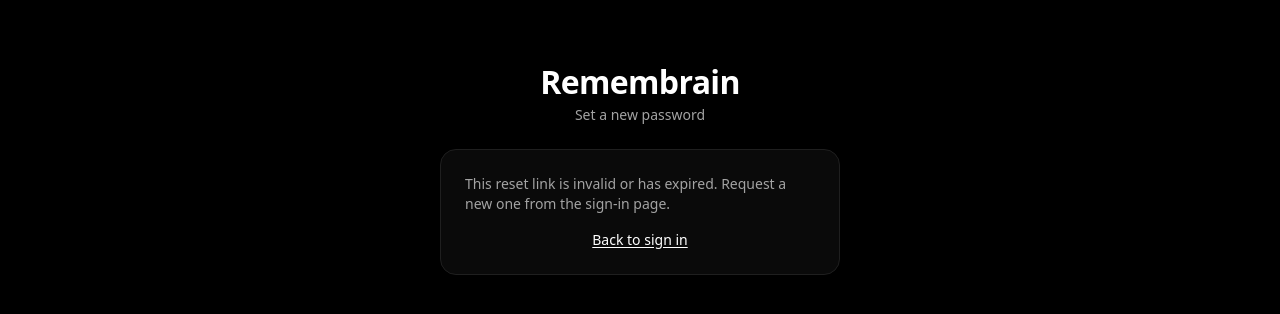
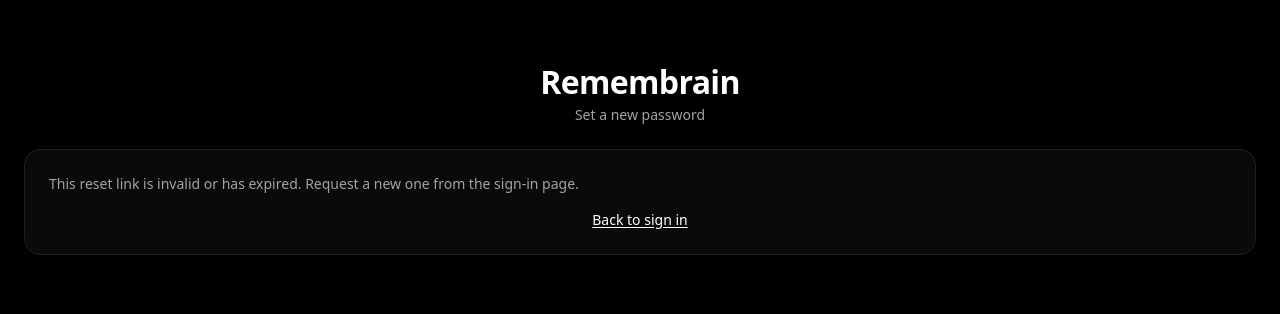
Before and after one commit to mirrorcoded/remembrain, a Next.js app: page /auth/reset-password in a window 1280 px wide. Shown: the top 314 px of the page. Built offline with nearby package versions, Linux system fonts and the light colour scheme; no server answers.

Commit message:
Fix PWA zoom and horizontal scroll on mobile

```diff
--- a/app/auth/reset-password/page.tsx
+++ b/app/auth/reset-password/page.tsx
@@ -113,8 +113,8 @@ export default function ResetPasswordPage() {
   }
 
   return (
-    <div className="min-h-screen bg-black text-white">
-      <main className="mx-auto flex w-full max-w-md flex-col gap-6 px-4 py-12 sm:px-6 sm:py-16">
+    <div className="min-h-screen max-w-full overflow-x-hidden bg-black text-white">
+      <main className="mx-auto flex w-full min-w-0 max-w-md touch-pan-y flex-col gap-6 overflow-x-hidden px-4 py-12 sm:px-6 sm:py-16">
         <header className="space-y-1 text-center">
           <h1 className="rb-display text-white">Remembrain</h1>
           <p className="text-sm text-[#a3a3a3]">Set a new password</p>
--- a/app/globals.css
+++ b/app/globals.css
@@ -24,7 +24,31 @@
   --font-mono: var(--font-geist-mono);
 }
 
+*,
+*::before,
+*::after {
+  box-sizing: border-box;
+}
+
+* {
+  max-width: 100vw;
+}
+
+html {
+  overflow-x: hidden;
+  width: 100%;
+  max-width: 100vw;
+  position: relative;
+  touch-action: pan-y;
+}
+
 body {
+  overflow-x: hidden;
+  width: 100%;
+  max-width: 100vw;
+  position: relative;
+  overscroll-behavior-x: none;
+  touch-action: pan-y;
   background: var(--background);
   color: var(--foreground);
   font-family:
@@ -39,6 +63,12 @@ body {
     sans-serif;
   font-size: 15px;
   line-height: 1.6;
+}
+
+/* Long-form text: wrap aggressive tokens / URLs without widening layout */
+.rb-wrap-text {
+  overflow-wrap: break-word;
+  word-break: break-word;
 }
 
 .rb-display {
--- a/app/layout.tsx
+++ b/app/layout.tsx
@@ -37,6 +37,11 @@ export const metadata: Metadata = {
 };
 
 export const viewport: Viewport = {
+  width: "device-width",
+  initialScale: 1,
+  maximumScale: 1,
+  userScalable: false,
+  viewportFit: "cover",
   themeColor: "#000000",
   colorScheme: "dark",
 };
@@ -51,7 +56,7 @@ export default function RootLayout({
       lang="en"
       className={`dark ${geistSans.variable} ${geistMono.variable} h-full antialiased`}
     >
-      <body className="flex min-h-full flex-col bg-black text-white">
+      <body className="flex min-h-full max-w-full touch-pan-y flex-col overflow-x-hidden bg-black text-white">
         <Providers>{children}</Providers>
         <ServiceWorkerRegistration />
       </body>
--- a/app/page.tsx
+++ b/app/page.tsx
@@ -2104,8 +2104,8 @@ export default function Home() {
       "mt-1 w-full min-h-11 rounded-xl border border-[#1f1f1f] bg-[#0a0a0a] px-[14px] py-2 text-[15px] text-white outline-none transition focus:border-white focus:ring-0";
 
     return (
-      <div className="min-h-screen bg-black text-white">
-        <main className="mx-auto flex w-full max-w-md flex-col gap-8 px-4 py-12 sm:px-6 sm:py-16">
+      <div className="min-h-screen max-w-full overflow-x-hidden bg-black text-white">
+        <main className="mx-auto flex w-full min-w-0 max-w-md touch-pan-y flex-col gap-8 overflow-x-hidden px-4 py-12 sm:px-6 sm:py-16">
           <header className="space-y-1 text-center">
             <h1 className="rb-display text-white">Remembrain</h1>
             <p className="text-[13px] text-[#a3a3a3]">
@@ -2270,8 +2270,8 @@ export default function Home() {
   }
 
   return (
-    <div className="min-h-screen bg-black text-white">
-      <main className="mx-auto flex w-full max-w-6xl flex-col px-4 pb-10 pt-4 sm:px-6">
+    <div className="min-h-screen max-w-full overflow-x-hidden bg-black text-white">
+      <main className="mx-auto flex w-full min-w-0 max-w-6xl touch-pan-y flex-col overflow-x-hidden px-4 pb-10 pt-4 sm:px-6">
         <header className="mb-8 flex flex-wrap items-start justify-between gap-4 sm:mb-8">
           <div className="space-y-2">
             <h1 className="rb-display text-white">Remembrain</h1>
@@ -2293,11 +2293,11 @@ export default function Home() {
         </header>
 
         <div
-          className={`sticky top-0 z-[60] -mx-4 mb-8 border-b border-[#1f1f1f] bg-black/95 pb-3 pt-2 backdrop-blur-md supports-[backdrop-filter]:bg-black/90 sm:-mx-6 sm:mb-8 sm:px-6 sm:pb-4 sm:pt-3 max-lg:transition-opacity ${
+          className={`sticky top-0 z-[60] -mx-4 mb-8 max-w-[100vw] min-w-0 border-b border-[#1f1f1f] bg-black/95 pb-3 pt-2 backdrop-blur-md supports-[backdrop-filter]:bg-black/90 sm:-mx-6 sm:mb-8 sm:px-6 sm:pb-4 sm:pt-3 max-lg:transition-opacity ${
             activeTab === "chat" && chatSidebarOpen && isMobileViewport ? "max-lg:hidden" : ""
           }`}
         >
-          <div className="grid w-full grid-cols-2 gap-3 px-4 sm:gap-3 sm:px-0">
+          <div className="grid min-w-0 w-full grid-cols-2 gap-3 px-4 sm:gap-3 sm:px-0">
             <button
               type="button"
               onClick={() => handleTabChange("entries")}
@@ -2323,7 +2323,7 @@ export default function Home() {
           </div>
         </div>
 
-        <div key={activeTab} className="rb-tab-pane flex flex-col gap-8">
+        <div key={activeTab} className="rb-tab-pane flex min-w-0 max-w-full flex-col gap-8">
         {activeTab === "entries" ? (
           <>
             <form
@@ -2340,7 +2340,7 @@ export default function Home() {
                     value={text}
                     onChange={(event) => setText(event.target.value)}
                     placeholder={t("common.placeholderEntry")}
-                    className="textarea-empty-inner max-h-[min(40vh,280px)] min-h-[8rem] w-full resize-none overflow-y-auto rounded-xl border border-[#1f1f1f] bg-[#0a0a0a] px-[14px] py-[14px] pr-16 text-[15px] leading-relaxed text-white outline-none transition focus:border-white focus:ring-0"
+                    className="textarea-empty-inner max-h-[min(40vh,280px)] min-h-[8rem] min-w-0 w-full resize-none overflow-y-auto break-words rounded-xl border border-[#1f1f1f] bg-[#0a0a0a] px-[14px] py-[14px] pr-16 text-[15px] leading-relaxed text-white outline-none transition focus:border-white focus:ring-0"
                   />
                   {isMounted && isSpeechSupported ? (
                     <button
@@ -2460,7 +2460,7 @@ export default function Home() {
                     <span>{statsDailyMax}</span>
                     <span>0</span>
                   </div>
-                  <div className="min-w-0 flex-1 overflow-x-auto">
+                  <div className="min-w-0 max-w-full flex-1 touch-pan-x overflow-x-auto [-webkit-overflow-scrolling:touch]">
                     <div className="flex min-h-[112px] flex-row items-end gap-px pb-1">
                       {statsLast30Days.map((day) => (
                         <div
@@ -2597,7 +2597,7 @@ export default function Home() {
                         </button>
                       ) : null}
                     </div>
-                    <div className="-mx-1 flex gap-2 overflow-x-auto pb-1 pt-0.5">
+                    <div className="-mx-1 flex max-w-full min-w-0 touch-pan-x gap-2 overflow-x-auto pb-1 pt-0.5 [-webkit-overflow-scrolling:touch]">
                       {tagFrequencyList.map(({ tag, count }) => {
                         const selected = activeTagFilters.some(
                           (s) => s.toLowerCase() === tag.toLowerCase(),
@@ -2844,7 +2844,7 @@ export default function Home() {
                                       value={editingText}
                                       onChange={(event) => setEditingText(event.target.value)}
                                       onClick={(e) => e.stopPropagation()}
-                                      className="textarea-empty-inner mt-2 min-h-24 max-h-[min(40vh,280px)] w-full resize-y overflow-y-auto rounded-xl border border-[#1f1f1f] bg-[#0a0a0a] px-[14px] py-[14px] text-[15px] text-white outline-none transition focus:border-white focus:ring-0"
+                                      className="textarea-empty-inner mt-2 min-h-24 max-h-[min(40vh,280px)] min-w-0 w-full resize-y overflow-y-auto break-words rounded-xl border border-[#1f1f1f] bg-[#0a0a0a] px-[14px] py-[14px] text-[15px] text-white outline-none transition focus:border-white focus:ring-0"
                                     />
                                     <div
                                       className="mt-2 flex flex-wrap gap-1.5"
@@ -2935,7 +2935,7 @@ export default function Home() {
                                   </>
                                 ) : (
                                   <>
-                                    <p className="mt-2 whitespace-pre-wrap text-[15px] leading-relaxed text-white">
+                                    <p className="rb-wrap-text mt-2 min-w-0 whitespace-pre-wrap text-[15px] leading-relaxed text-white">
                                       {entry.text}
                                     </p>
                                   </>
@@ -2954,7 +2954,7 @@ export default function Home() {
         </section>
           </>
         ) : (
-          <div className="flex w-full min-w-0 flex-col gap-3 lg:min-h-[min(80vh,800px)] lg:flex-row lg:items-stretch lg:gap-4">
+          <div className="flex w-full min-w-0 max-w-full touch-pan-y flex-col gap-3 overflow-x-hidden lg:min-h-[min(80vh,800px)] lg:flex-row lg:items-stretch lg:gap-4">
             {/* Right-edge dim strip (~22%): tap to close; tabs/chat peek through underneath */}
             {chatSidebarOpen ? (
               <button
@@ -3116,7 +3116,7 @@ export default function Home() {
               ) : null}
               <div
                 ref={chatScrollRef}
-                className="relative flex min-h-0 flex-1 flex-col gap-3 overflow-y-auto px-3 py-4 sm:px-4"
+                className="relative flex min-h-0 min-w-0 max-w-full touch-pan-y flex-1 flex-col gap-3 overflow-x-hidden overflow-y-auto px-3 py-4 sm:px-4"
               >
                 {threadMessagesLoading ? (
                   <p className="py-6 text-center text-sm text-[#6b6b6b]">{t("common.loadingMessages")}</p>
@@ -3206,10 +3206,10 @@ export default function Home() {
                   return (
                     <div
                       key={`chat-msg-${index}`}
-                      className={`chat-message-enter flex ${message.role === "user" ? "justify-end" : "justify-start"}`}
+                      className={`chat-message-enter flex min-w-0 w-full ${message.role === "user" ? "justify-end" : "justify-start"}`}
                     >
                       <div
-                        className={`max-w-[min(100%,24rem)] whitespace-pre-wrap rounded-[17px] px-4 py-2.5 text-[15px] leading-[1.45] shadow-[0_2px_12px_rgba(0,0,0,0.35)] ${
+                        className={`rb-wrap-text max-w-[80%] min-w-0 whitespace-pre-wrap rounded-[17px] px-4 py-2.5 text-[15px] leading-[1.45] shadow-[0_2px_12px_rgba(0,0,0,0.35)] ${
                           message.role === "user"
                             ? "bg-white text-black"
                             : "bg-[#1f1f1f] text-white"
@@ -3261,7 +3261,7 @@ export default function Home() {
                       : t("common.askPlaceholder")
                   }
                   disabled={isLoading || entries.length === 0 || !activeThreadId}
-                  className="textarea-empty-inner max-h-40 min-h-11 w-full resize-none rounded-xl border border-[#1f1f1f] bg-[#0a0a0a] px-[14px] py-[14px] text-[15px] text-white outline-none transition focus:border-white focus:ring-0 disabled:cursor-not-allowed disabled:opacity-50"
+                  className="textarea-empty-inner max-h-40 min-h-11 min-w-0 w-full resize-none break-words rounded-xl border border-[#1f1f1f] bg-[#0a0a0a] px-[14px] py-[14px] text-[15px] text-white outline-none transition focus:border-white focus:ring-0 disabled:cursor-not-allowed disabled:opacity-50"
                 />
                 <button
                   type="submit"
--- a/app/settings/page.tsx
+++ b/app/settings/page.tsx
@@ -475,7 +475,7 @@ export default function SettingsPage() {
 
   return (
     <div className="min-h-screen bg-black text-white">
-      <main className="mx-auto flex w-full max-w-lg flex-col gap-6 px-4 py-8 sm:max-w-xl sm:px-6">
+      <main className="mx-auto flex w-full min-w-0 max-w-lg touch-pan-y flex-col gap-6 overflow-x-hidden px-4 py-8 sm:max-w-xl sm:px-6">
         <div className="flex items-center justify-between gap-3">
           <Link
             href="/"
```
